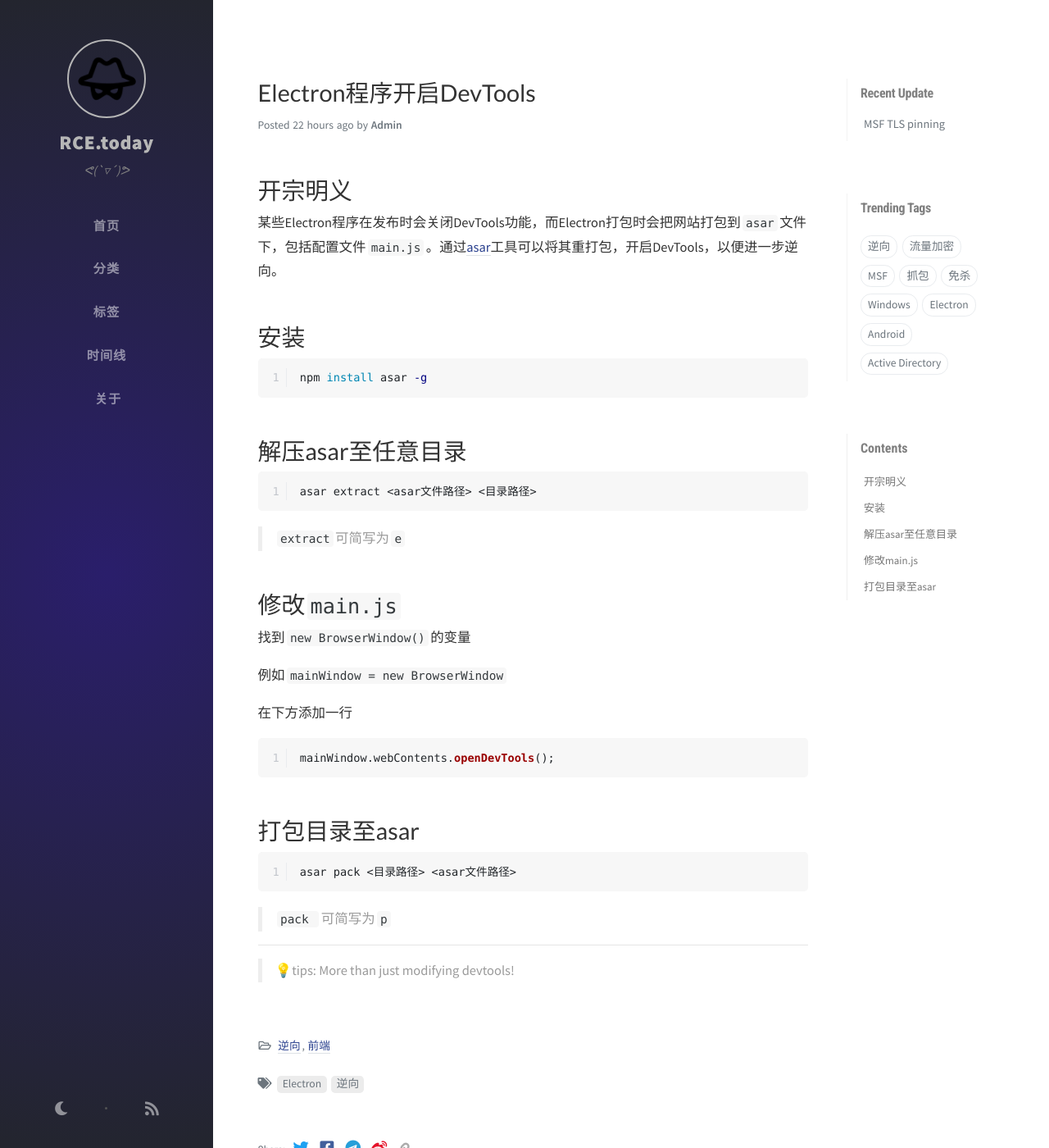
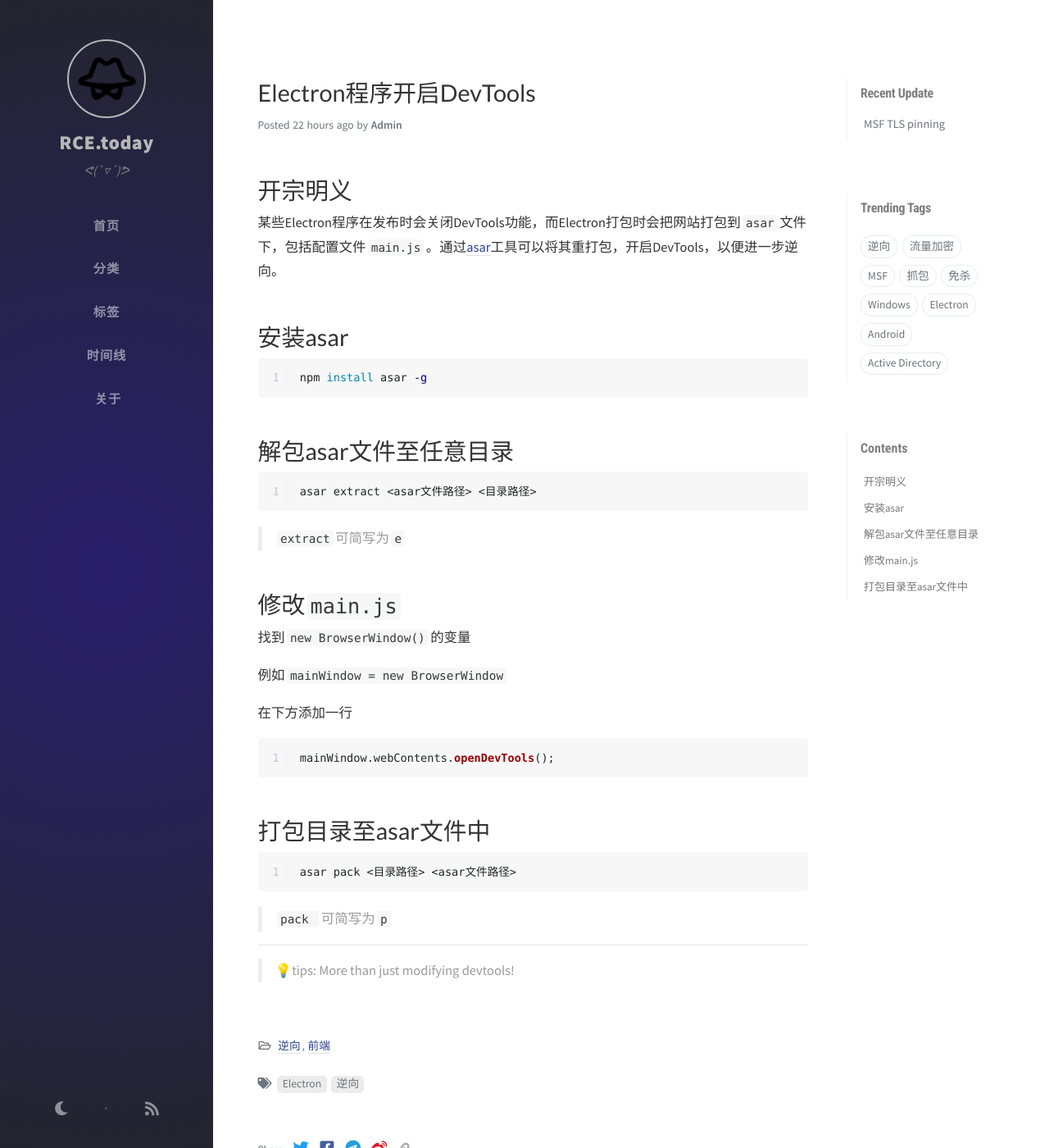
Before and after one commit to fazzzzzzz/rce.today, a Jekyll site: the page built from _posts/2020-08-15-Electron开启DevTools.md, in a window 1280 px wide and 1400 px high. Shown: the whole window at 82% size. Built offline with Jekyll 4.4.1, drawn with Linux system fonts in a browser that asks for light colours; nearby versions of some CDN libraries; comment, search, counter and statistics services are not loaded.

Commit message:
Update 2020-08-15-Electron开启DevTools.md

````diff
--- a/_posts/2020-08-15-Electron开启DevTools.md
+++ b/_posts/2020-08-15-Electron开启DevTools.md
@@ -10,13 +10,13 @@ tags: [Electron, 逆向]
 
 某些Electron程序在发布时会关闭DevTools功能，而Electron打包时会把网站打包到`asar`文件下，包括配置文件`main.js`。通过[asar](https://github.com/electron/asar)工具可以将其重打包，开启DevTools，以便进一步逆向。
 
-# 安装
+# 安装asar
 
 ```shell
 npm install asar -g
 ```
 
-# 解压asar至任意目录
+# 解包asar文件至任意目录
 
 ```shell
 asar extract <asar文件路径> <目录路径>
@@ -36,7 +36,7 @@ asar extract <asar文件路径> <目录路径>
 mainWindow.webContents.openDevTools();
 ```
 
-# 打包目录至asar
+# 打包目录至asar文件中
 
 ```shell
 asar pack <目录路径> <asar文件路径>
````
